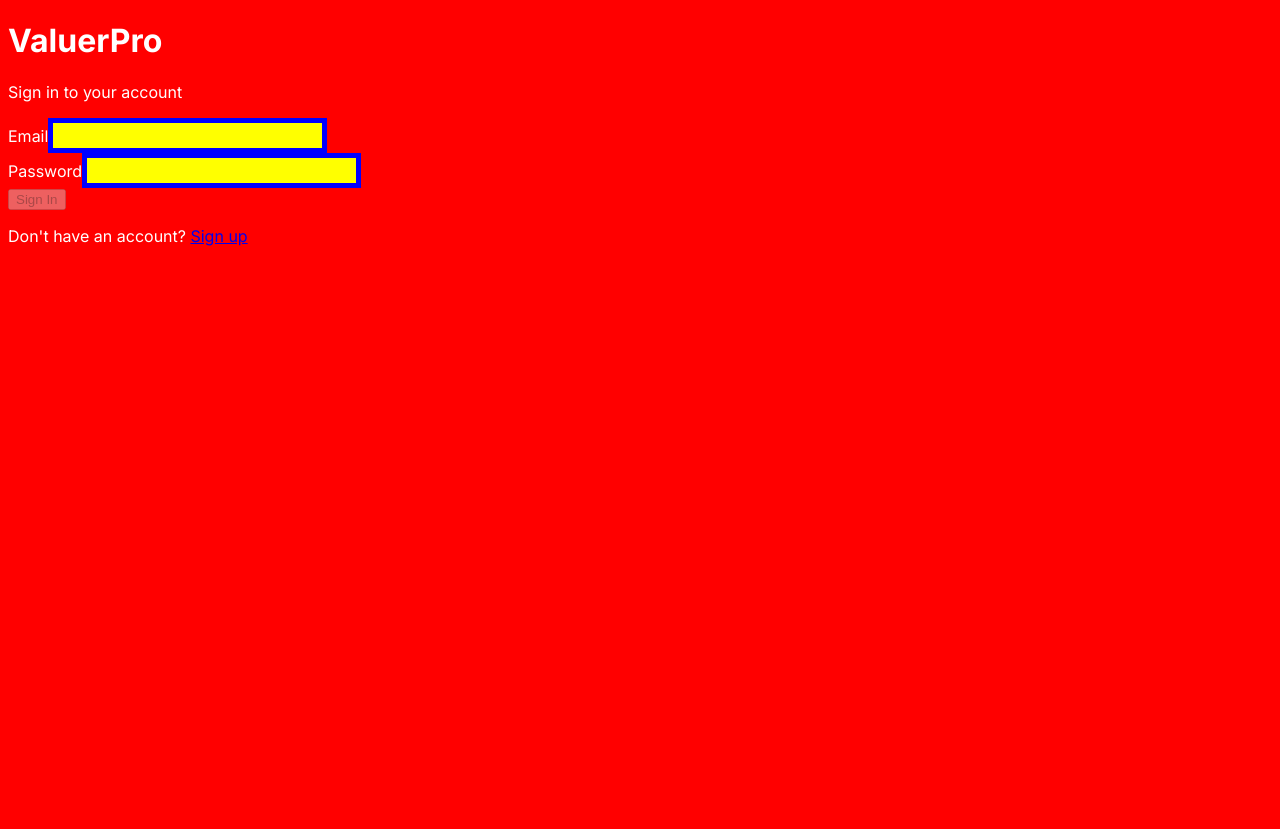
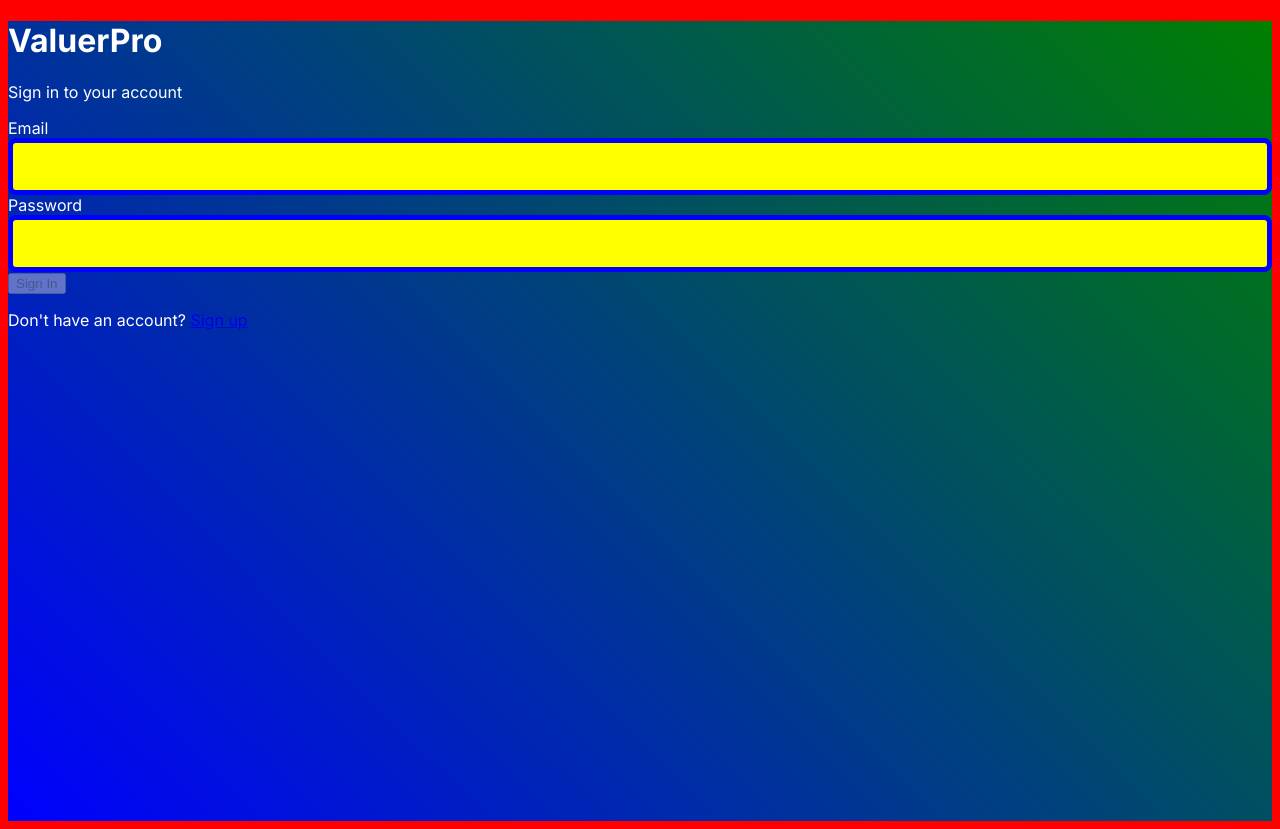
Before and after one commit to Malith-nethsiri/project_web_frontend, a Next.js app in the folder frontend/: page /auth/login in a window 1280 px wide. Before the commit the page ends 800 px from the top, so only its background shows below. Built offline with nearby package versions, Linux system fonts and the light colour scheme.

Commit message:
🚨 BYPASS CSS: Use inline styles to test if React components render properly

```diff
--- a/frontend/src/app/layout.tsx
+++ b/frontend/src/app/layout.tsx
@@ -20,8 +20,8 @@ export default function RootLayout({
 }) {
   return (
     <html lang="en">
-      <body className={inter.className}>
-        <div className="min-h-screen bg-gradient-to-br from-primary-50 to-secondary-100">
+      <body className={inter.className} style={{ background: 'red', color: 'white' }}>
+        <div style={{ minHeight: '100vh', background: 'linear-gradient(45deg, blue, green)' }}>
           {children}
         </div>
       </body>
--- a/frontend/src/components/ui/Input.tsx
+++ b/frontend/src/components/ui/Input.tsx
@@ -22,6 +22,16 @@ export const Input = forwardRef<HTMLInputElement, InputProps>(
           ref={ref}
           id={inputId}
           name={inputId}
+          style={{
+            width: '100%',
+            padding: '12px',
+            border: '3px solid blue',
+            borderRadius: '8px',
+            fontSize: '18px',
+            color: 'black',
+            backgroundColor: 'yellow',
+            fontWeight: 'bold'
+          }}
           className={clsx(
             'form-input w-full px-3 py-2 border rounded-lg shadow-sm focus:ring-2 focus:ring-offset-0 transition-colors',
             {
```
